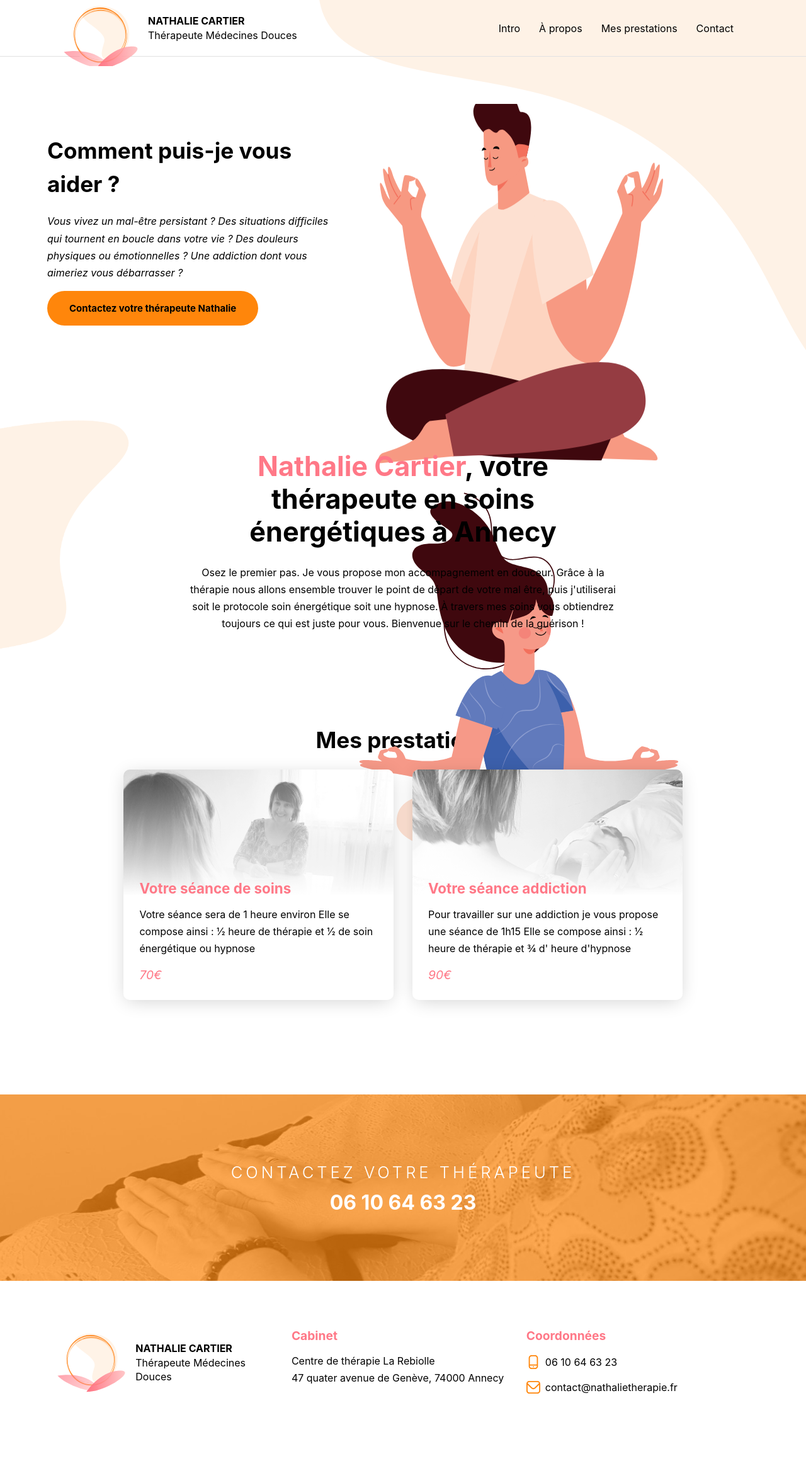
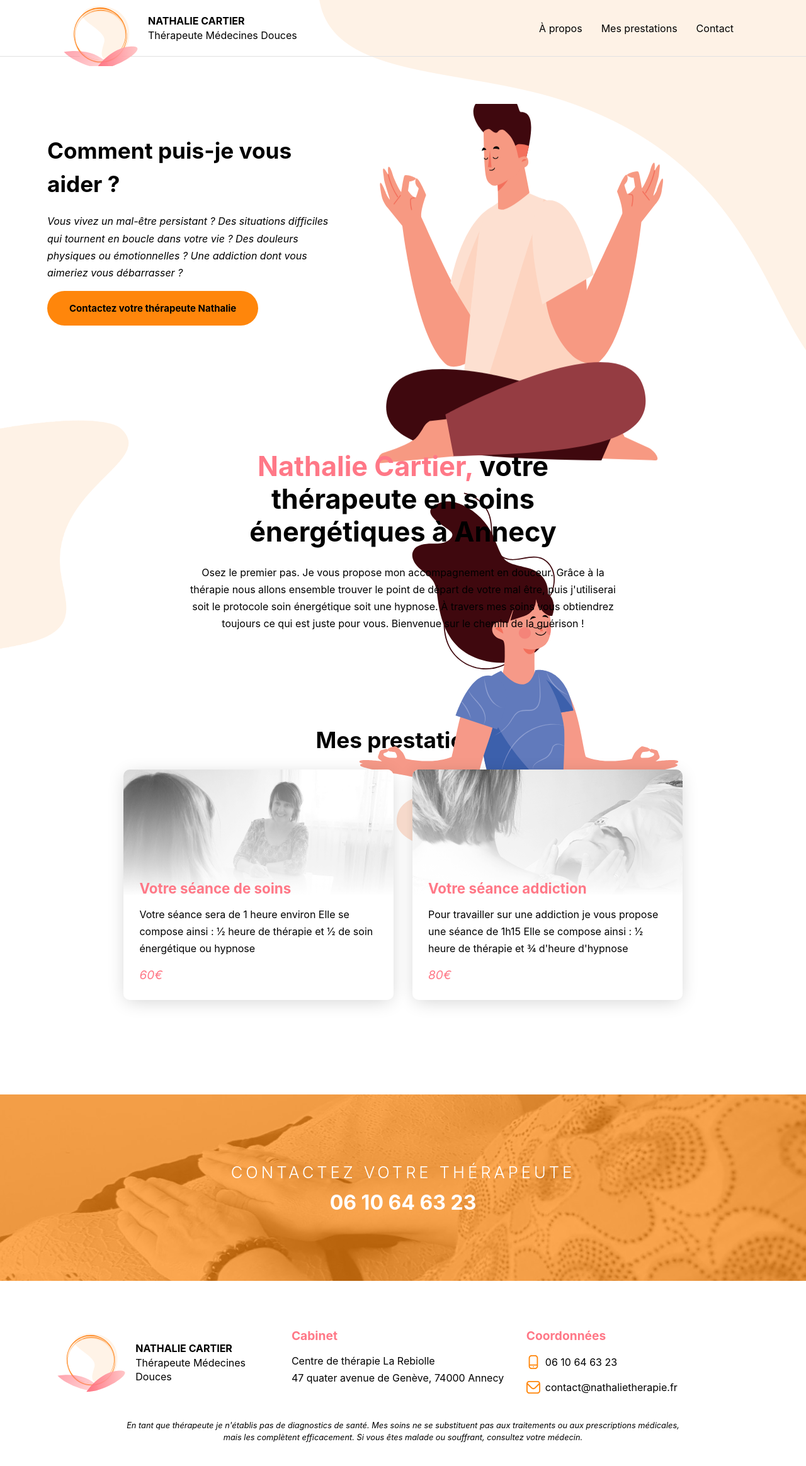
Before and after one commit to SeguinLoic/Nathalie-Therapie, a Next.js app: page / in a window 1280 px wide. Shown: the top 2328 px of the page at 63% size. Before the commit the page ends 2294 px from the top, so only its background shows below. Built offline with nearby package versions, Linux system fonts and the light colour scheme.

Commit message:
Ajout mention + modifs

```diff
--- a/components/footer/Footer.module.css
+++ b/components/footer/Footer.module.css
@@ -2,6 +2,7 @@
     padding: 50px 200px;
     display: flex;
     align-items: center;
+    flex-direction: column;
 }
 .titleFooter {
     font-size: 1.2em;
@@ -25,6 +26,14 @@
 }
 .colFooter {
   padding: 0px 15px;
+}
+.rowMentionsLegales {
+  margin-top: 35px;
+  font-size: 0.8em;
+  font-style: italic;
+  text-align: center;
+  padding: 0px 120px;
+  line-height: 1.5em;
 }
 
 /* ///////////////////////////////////////////////// 1500PX */
@@ -52,7 +61,7 @@
 @media screen and (max-width: 900px) {
   .rowFooter {
     flex-wrap: wrap;
-}
+  }
   .colFooter {
     width: 50%;
   }
@@ -61,6 +70,9 @@
     display: flex;
     align-items: center;
     padding-bottom: 25px;
+  }
+  .rowMentionsLegales {
+    padding: 0px;
   }
 }
 
@@ -78,6 +90,9 @@
   .colFooter {
     width: 100%;
   }
+  .rowMentionsLegales {
+    text-align: left;
+  }
 }
 
 /* ///////////////////////////////////////////////// 600PX */
--- a/components/footer/footer.js
+++ b/components/footer/footer.js
@@ -38,6 +38,7 @@ export default function Footer() {
                     </div>
                 </div>
             </div>
+            <div className={styles.rowMentionsLegales}><p>En tant que thérapeute je n&apos;établis pas de diagnostics de santé. Mes soins ne se substituent pas aux traitements ou aux prescriptions médicales, mais les complètent efficacement. Si vous êtes malade ou souffrant, consultez votre médecin.</p></div>
         </div>
     )
 }
--- a/components/navigation/navigation.js
+++ b/components/navigation/navigation.js
@@ -20,7 +20,6 @@ export default function Navigation() {
         <div className={`${styles.navigation} ${isSticky ? styles.sticky : ""}`}>
             <Logo sticky={isSticky}/>
             <nav className={styles.menu}>
-                <Link activeClass="scrollActive" to="intro" spy={true} smooth={true} className={styles.notMobile}>Intro<span></span></Link>
                 <Link activeClass="scrollActive" to="propos" spy={true} smooth={true} className={styles.notMobile}>À propos<span></span></Link>
                 <Link activeClass="scrollActive" to="prestations" spy={true} smooth={true} className={styles.notMobile}>Mes prestations<span></span></Link>
                 <Link activeClass="scrollActive" to="contact" spy={true} smooth={true} className={styles.notMobile}>Contact<span></span></Link>
--- a/pages/sections/intro.js
+++ b/pages/sections/intro.js
@@ -4,11 +4,11 @@ import styles from "../../styles/Intro.module.css"
 
 export default function Intro() {
   return (
-    <div className={`bloc ${styles.intro}`} id="intro">
+    <div className={`bloc ${styles.intro}`} id="propos">
       <div className="row">
         <div className="col col20"></div>
         <div className="col col60 center">
-          <h1><span className="debutTitle">Nathalie Cartier</span>, votre thérapeute en soins énergétiques à Annecy</h1>
+          <h1><span className="debutTitle">Nathalie Cartier,</span> votre thérapeute en soins énergétiques à Annecy</h1>
           <p className="content">Osez le premier pas. Je vous propose mon accompagnement en douceur.
           Grâce à la thérapie nous allons ensemble trouver le point de départ de votre mal être,
           puis j&apos;utiliserai soit le protocole soin énergétique soit une hypnose.
--- a/pages/sections/prestations.js
+++ b/pages/sections/prestations.js
@@ -17,7 +17,7 @@ export default function Prestations() {
                 <p className="content">Votre séance sera de 1 heure environ
                   Elle se compose ainsi : 1⁄2 heure de thérapie et 1⁄2 de soin énergétique ou hypnose
                 </p>
-                <p className={styles.tarifs}>70€</p>
+                <p className={styles.tarifs}>60€</p>
             </div>
             <div className={`col col40 ${styles.colPresta}`}>
                 <div className={styles.imageParent}>
@@ -26,9 +26,9 @@ export default function Prestations() {
                 <p className={styles.titlePresta}>Votre séance addiction</p>
                 <p className="content">
                   Pour travailler sur une addiction je vous propose une séance de 1h15
-                  Elle se compose ainsi : 1⁄2 heure de thérapie et 3⁄4 d&apos; heure d&apos;hypnose
+                  Elle se compose ainsi : 1⁄2 heure de thérapie et 3⁄4 d&apos;heure d&apos;hypnose
                 </p>
-                <p className={styles.tarifs}>90€</p>
+                <p className={styles.tarifs}>80€</p>
             </div>
             <div className={`col col10 dispNone`}></div>
           </div>
```
